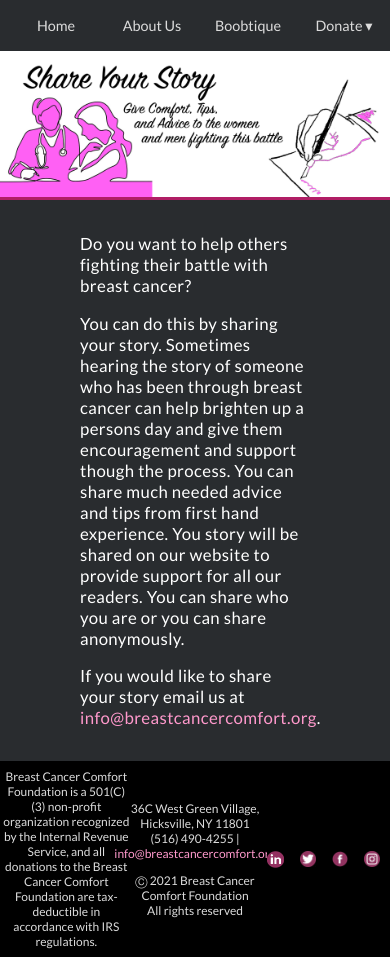
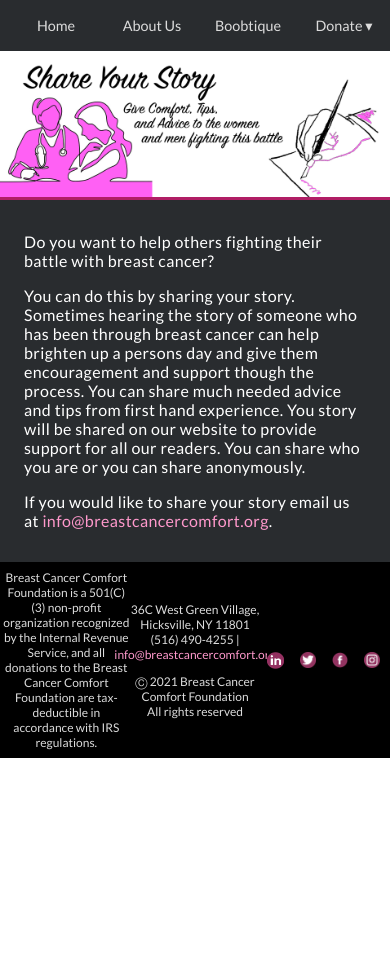
Before and after one commit to vishalicious213/bcc-v2, a Next.js app: page /share in a window 390 px wide. Shown: the top 957 px of the page. After the commit the page ends 844 px from the top, so only its background shows below. Built offline with nearby package versions, Linux system fonts and the light colour scheme.

Commit message:
responsiveness: changed pink & grey containers widths & font sizes for 768+

```diff
--- a/pages/memory.js
+++ b/pages/memory.js
@@ -44,7 +44,7 @@ export default function Memory() {
                 color: white;
                 background-color: #b01e65;
                 margin: 0;
-                padding: .5rem 0 .5rem 5rem;
+                padding: .5rem 0 .5rem 2.5rem;
                 display: flex;
             }
 
@@ -52,13 +52,13 @@ export default function Memory() {
                 color: white;
                 background-color: #292c2f;
                 margin: 0;
-                padding: .5rem 0 .5rem 5rem;
+                padding: .5rem 0 .5rem 2.5rem;
                 display: flex;
             }
 
             .memorial-list img {
                 width: 1.5rem;
-                margin: 0 2rem;
+                margin: 0 2rem 0 0;
             }
             `}
         </style>
--- a/styles/globals.css
+++ b/styles/globals.css
@@ -24,8 +24,8 @@ a {
   width: 100%;
   color: white;
   background-color: #b01e65;
-  padding: 1rem 5rem;
-  font-size: 1.05rem;
+  padding: 1rem 1.5rem;
+  font-size: 1rem;
   letter-spacing: .025rem;
 }
 
@@ -33,8 +33,8 @@ a {
   width: 100%;
   color: white;
   background-color: #292c2f;
-  padding: 1rem 5rem;
-  font-size: 1.05rem;
+  padding: 1rem 1.5rem;
+  font-size: 1rem;
   letter-spacing: .025rem;
 }
 
@@ -87,7 +87,7 @@ a {
 }
 
 .gift-text-container {
-  width: 90%;
+  width: 100%;
 }
 
 /* BUTTONS */
@@ -175,4 +175,18 @@ iframe {
     width: 5rem;
     padding: 1.25rem .75rem 0 .75rem;
   }
+
+  .gift-text-container {
+    width: 90%;
+  }
+
+  .pink-container {
+    padding: 1rem 5rem;
+    font-size: 1.05rem;
+  }
+
+  .grey-container {
+    padding: 1rem 5rem;
+    font-size: 1.05rem;
+  }
 }
```
